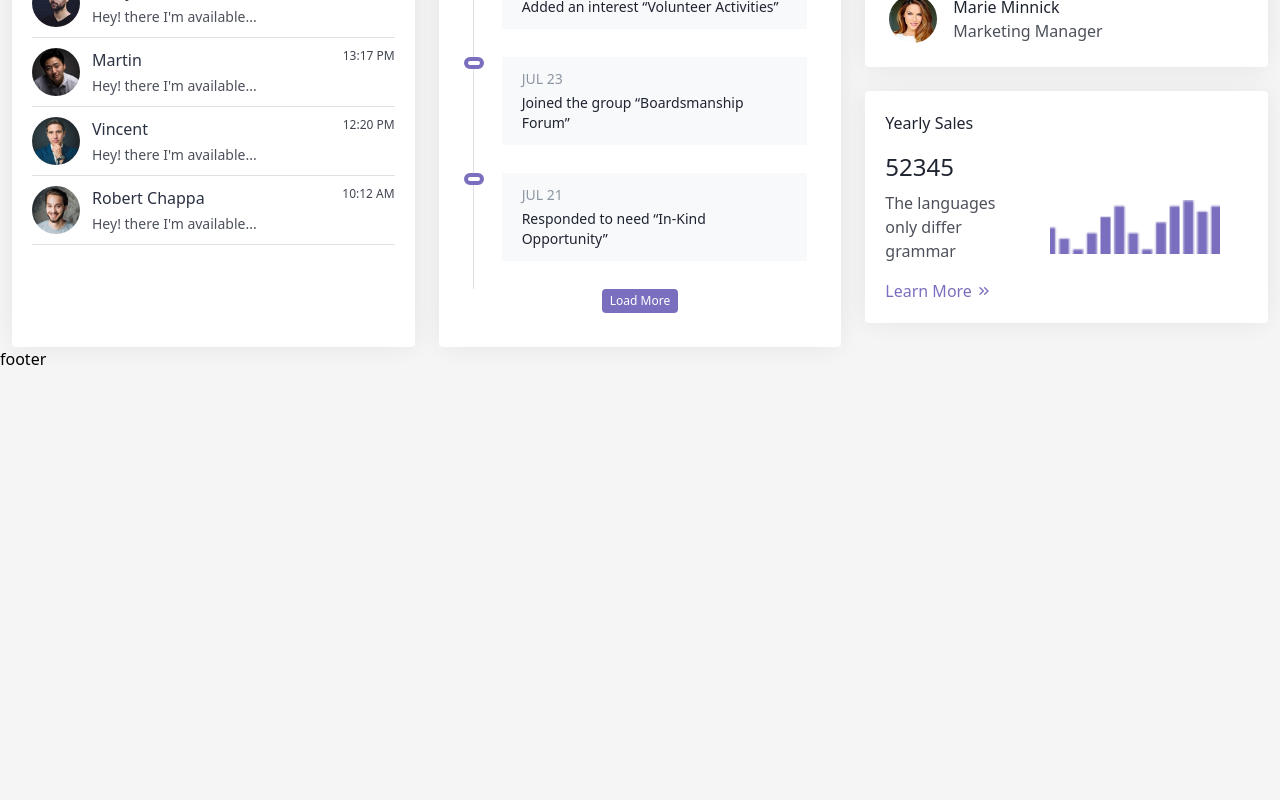
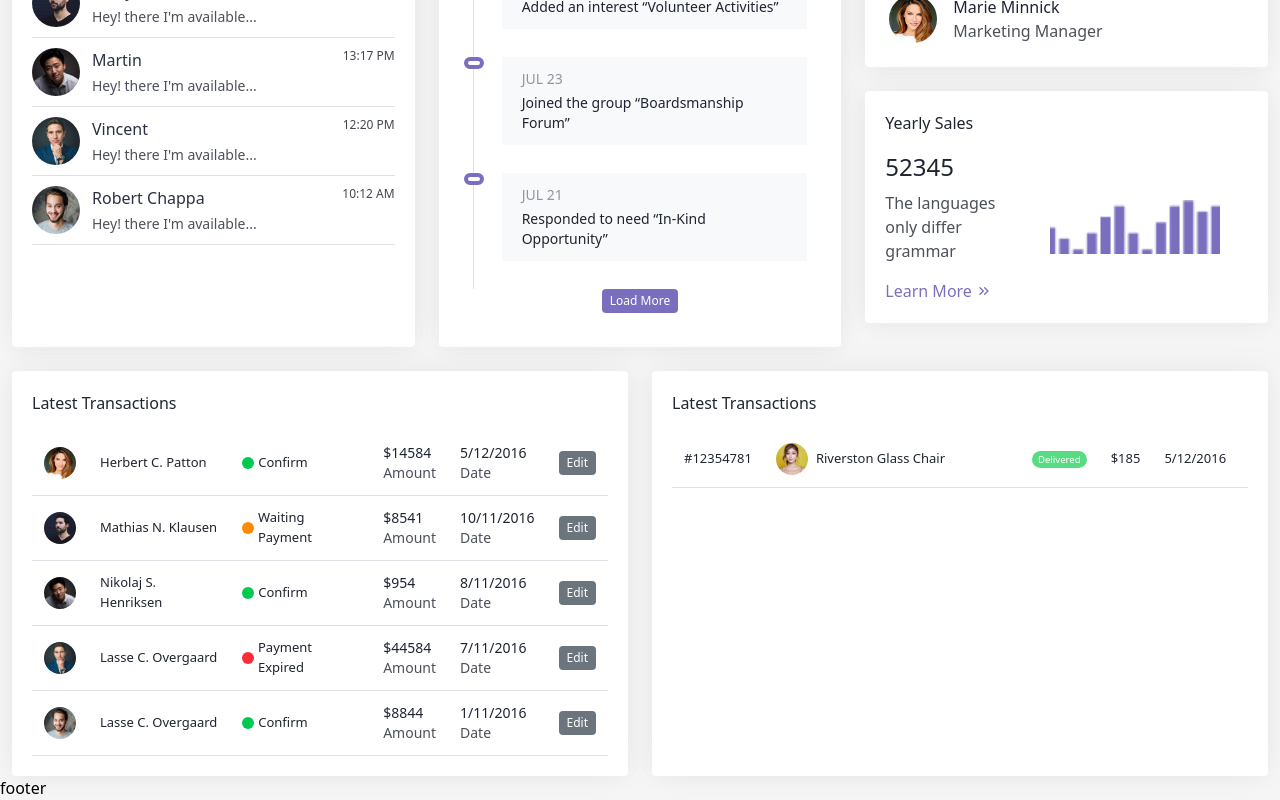
Before and after one commit to Hasmik-Mejlumyan/dynamic-dashboard-example, a React (Vite) app: page / in a window 1280 px wide. Shown: the part 1179-1979 px from the top of the page. Before the commit the page ends 1550 px from the top, so only its background shows below. Built offline with nearby package versions, Linux system fonts and the light colour scheme.

Commit message:
added latest transactions table

```diff
--- a/src/App.tsx
+++ b/src/App.tsx
@@ -2,6 +2,7 @@ import MainLayout from './components/layout/MainLayout/MainLayout';
 import MainStats from './components/Statistics/MainStats.tsx';
 import Charts from './components/Charts/Charts.tsx';
 import ControlPanel from './components/ControlPanel/ControlPanel.tsx';
+import LatestActivity from './components/ControlPanel/LatestActivity/LatestActivity.tsx';
 
 const App = () => {
   return (
@@ -10,7 +11,7 @@ const App = () => {
         <MainStats />
         <Charts/>
         <ControlPanel />
-        {/*Latest Activity*/}
+        <LatestActivity />
       </div>
     </MainLayout>
   );
--- a/src/components/ControlPanel/ControlPanel.tsx
+++ b/src/components/ControlPanel/ControlPanel.tsx
@@ -4,7 +4,7 @@ import SalesAndTestimonials from './SalesAndTestimonials/SalesAndTestimonials.ts
 
 const ControlPanel = () => {
   return (
-    <div className="grid grid-cols-3 gap-6">
+    <div className="grid grid-cols-3 gap-6 mb-6">
       <Inbox />
       <RecentActivityFeed />
       <SalesAndTestimonials />
--- /dev/null
+++ b/src/components/ControlPanel/LatestActivity/LatestActivity.tsx
@@ -0,0 +1,15 @@
+import LatestTransactions from './LatestTransactions.tsx';
+import LatestOrders from './LatestOrders.tsx';
+
+import latestActivity from '../../../mock/latestActivity.json';
+
+const LatestActivity = () => {
+  return (
+    <div className="grid grid-cols-2 gap-6">
+      <LatestTransactions transactions={latestActivity.latestTransactions} />
+      <LatestOrders />
+    </div>
+  );
+};
+
+export default LatestActivity;
--- /dev/null
+++ b/src/components/ControlPanel/LatestActivity/LatestOrders.tsx
@@ -0,0 +1,42 @@
+import Card from '../../UI/Card/Card.tsx';
+import Button from '../../UI/Button/Button.tsx';
+
+const LatestTransactions = () => {
+  return (
+    <Card title="Latest Transactions">
+      <div className="overflow-auto w-full">
+        <table>
+          <tbody>
+          <tr className="border-b border-border-color">
+            <td className="p-3 text-card-text-color text-[0.8125rem]">
+              <span>#12354781</span>
+            </td>
+            <td className="p-3 text-card-text-color text-[0.8125rem] min-w-64">
+              <div className="flex items-center">
+                <div className="size-8 rounded-full mr-2">
+                  <img className="size-full block rounded-full" src="/images/static/people/misty.jpg" alt="Riverston"/>
+                </div>
+                <span className="flex-1">Riverston Glass Chair</span>
+              </div>
+            </td>
+            <td className="p-3 text-card-text-color text-[0.8125rem]">
+              <span className="text-white py-0.5 px-1.5 rounded-2xl bg-[#58DB83] text-[0.6rem]">Delivered</span>
+            </td>
+            <td className="p-3 text-card-text-color text-[0.8125rem]">
+              <span>$185</span>
+            </td>
+            <td className="p-3 text-card-text-color text-[0.8125rem]">
+              <span>5/12/2016</span>
+            </td>
+            <td className="p-3 text-card-text-color text-[0.8125rem]">
+              <Button variant="secondary" className="text-xs">Edit</Button>
+            </td>
+          </tr>
+          </tbody>
+        </table>
+      </div>
+    </Card>
+  );
+};
+
+export default LatestTransactions;
--- /dev/null
+++ b/src/components/ControlPanel/LatestActivity/LatestTransactions.tsx
@@ -0,0 +1,71 @@
+import type { FC } from 'react';
+
+import Card from '../../UI/Card/Card.tsx';
+import Button from '../../UI/Button/Button.tsx';
+
+import type { ILatestTransactionsProps, StatusTransactionType } from './types.ts';
+
+const LatestTransactions: FC<ILatestTransactionsProps> = ({ transactions }) => {
+  const statusLabelsMapping: Record<StatusTransactionType, string> = {
+    confirm: 'Confirm',
+    paymentExpired: 'Payment Expired',
+    waitingPayment: 'Waiting Payment',
+  };
+  const statusColorClassesMapping: Record<StatusTransactionType, string> = {
+    confirm: 'bg-green-500',
+    paymentExpired: 'bg-red-500',
+    waitingPayment: 'bg-orange-400',
+  };
+
+  const latestTransactionsContent = (
+    transactions.map((transaction) => (
+      <tr key={transaction.name} className="border-b border-border-color">
+        <td className="p-3 text-card-text-color text-[0.8125rem]">
+          <div className="size-8 rounded-full">
+            <img className="size-full block rounded-full" src={transaction.image} alt={transaction.name}/>
+          </div>
+        </td>
+        <td className="p-3 text-card-text-color text-[0.8125rem]">
+          <span>{transaction.name}</span>
+        </td>
+        <td className="p-3 text-card-text-color text-[0.8125rem]">
+          <div className="flex items-center gap-1">
+            <div className={`size-3 rounded-full ${statusColorClassesMapping[transaction.status]}`} />
+            <span>
+              {statusLabelsMapping[transaction.status]}
+            </span>
+          </div>
+        </td>
+        <td className="p-3 text-card-text-color text-[0.8125rem]">
+          <div className="flex flex-col items-start text-sm">
+            <span>${transaction.amount}</span>
+            <span className="text-card-text-color/80">Amount</span>
+          </div>
+        </td>
+        <td className="p-3 text-card-text-color text-[0.8125rem]">
+          <div className="flex flex-col items-start text-sm">
+            <span>{transaction.date}</span>
+            <span className="text-card-text-color/80">Date</span>
+          </div>
+        </td>
+        <td className="p-3 text-card-text-color text-[0.8125rem]">
+          <Button variant="secondary" className="text-xs">Edit</Button>
+        </td>
+      </tr>
+    ))
+  );
+
+  return (
+    <Card title="Latest Transactions">
+      <div>
+        <table className="w-full">
+          <tbody>
+            {latestTransactionsContent}
+          </tbody>
+        </table>
+      </div>
+    </Card>
+  );
+};
+
+export default LatestTransactions;
--- /dev/null
+++ b/src/components/ControlPanel/LatestActivity/types.ts
@@ -0,0 +1,27 @@
+export type StatusTransactionType = 'confirm' | 'paymentExpired' | 'waitingPayment';
+export type OrderStatusType = 'shipped' | 'delivered' | 'cancel';
+
+interface ITransaction {
+  image: string;
+  name: string;
+  status: StatusTransactionType;
+  amount: number;
+  date: string;
+}
+
+interface IOrder {
+  orderNumber: number;
+  image: string;
+  name: string;
+  status: OrderStatusType;
+  amount: number;
+  date: string;
+}
+
+export interface ILatestTransactionsProps {
+  transactions: ITransaction[];
+}
+
+export interface ILatestOrdersProps {
+  orders: IOrder[];
+}
--- /dev/null
+++ b/src/mock/latestActivity.json
@@ -0,0 +1,89 @@
+{
+  "latestTransactions": [
+    {
+      "image": "/images/static/people/melissa.jpg",
+      "name": "Herbert C. Patton",
+      "status": "confirm",
+      "amount": 14584,
+      "date": "5/12/2016"
+    },
+    {
+      "image": "/images/static/people/dwayne.jpg",
+      "name": "Mathias N. Klausen",
+      "status": "waitingPayment",
+      "amount": 8541,
+      "date": "10/11/2016"
+    },
+    {
+      "image": "/images/static/people/martin.jpg",
+      "name": "Nikolaj S. Henriksen",
+      "status": "confirm",
+      "amount": 954,
+      "date": "8/11/2016"
+    },
+    {
+      "image": "/images/static/people/vincent.jpg",
+      "name": "Lasse C. Overgaard",
+      "status": "paymentExpired",
+      "amount": 44584,
+      "date": "7/11/2016"
+    },
+    {
+      "image": "/images/static/people/robert.jpg",
+      "name": "Lasse C. Overgaard",
+      "status": "confirm",
+      "amount": 8844,
+      "date": "1/11/2016"
+    }
+  ],
+  "latestOrders": [
+    {
+      "orderNumber": 12354781,
+      "image": "/images/static/people/misty.jpg",
+      "name": "Riverston Glass Chair",
+      "status": "confirm",
+      "amount": 185,
+      "date": "5/12/2016"
+    },
+    {
+      "orderNumber": 52140300,
+      "image": "/images/static/people/melissa.jpg",
+      "name": "Shine Company Catalina",
+      "status": "delivered",
+      "amount": 1024,
+      "date": "5/12/2016"
+    },
+    {
+      "orderNumber": 96254137,
+      "image": "/images/static/people/dwayne.jpg",
+      "name": "Trex Outdoor Furniture Cape",
+      "status": "cancel",
+      "amount": 657,
+      "date": "5/12/2016"
+    },
+    {
+      "orderNumber": 12365474,
+      "image": "/images/static/people/dwayne.jpg",
+      "name": "Oasis Bathroom Teak Corner",
+      "status": "cancel",
+      "amount": 8451,
+      "date": "5/12/2016"
+    },
+    {
+      "orderNumber": 85214796,
+      "image": "/images/static/people/vincent.jpg",
+      "name": "BeoPlay Speaker",
+      "status": "cancel",
+      "amount": 584,
+      "date": "5/12/2016"
+    },
+    {
+      "orderNumber": 12354781,
+      "image": "/images/static/people/vincent.jpg",
+      "name": "BeoPlay Speaker",
+      "status": "cancel",
+      "amount": 185,
+      "date": "5/12/2016"
+    }
+  ]
+}
```
